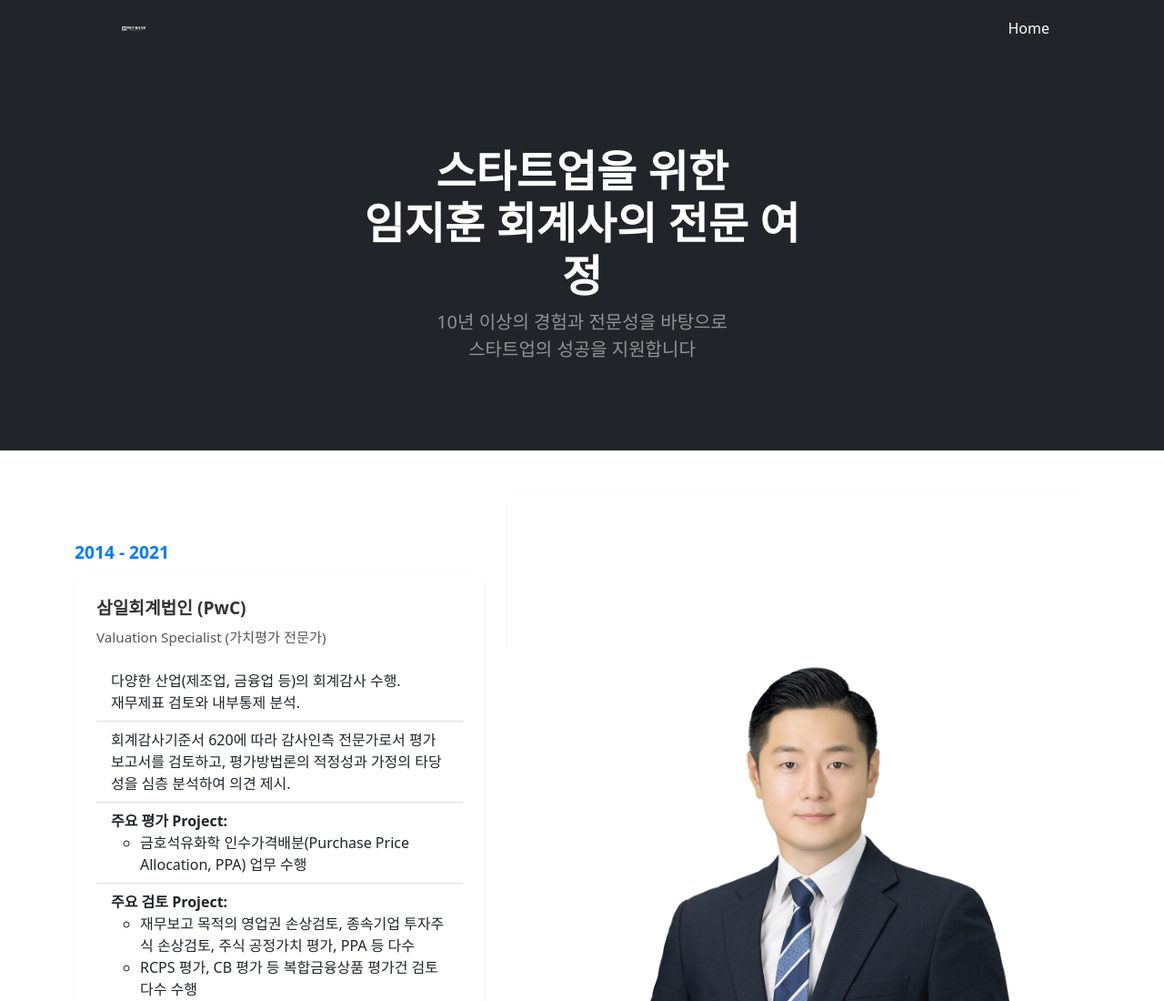
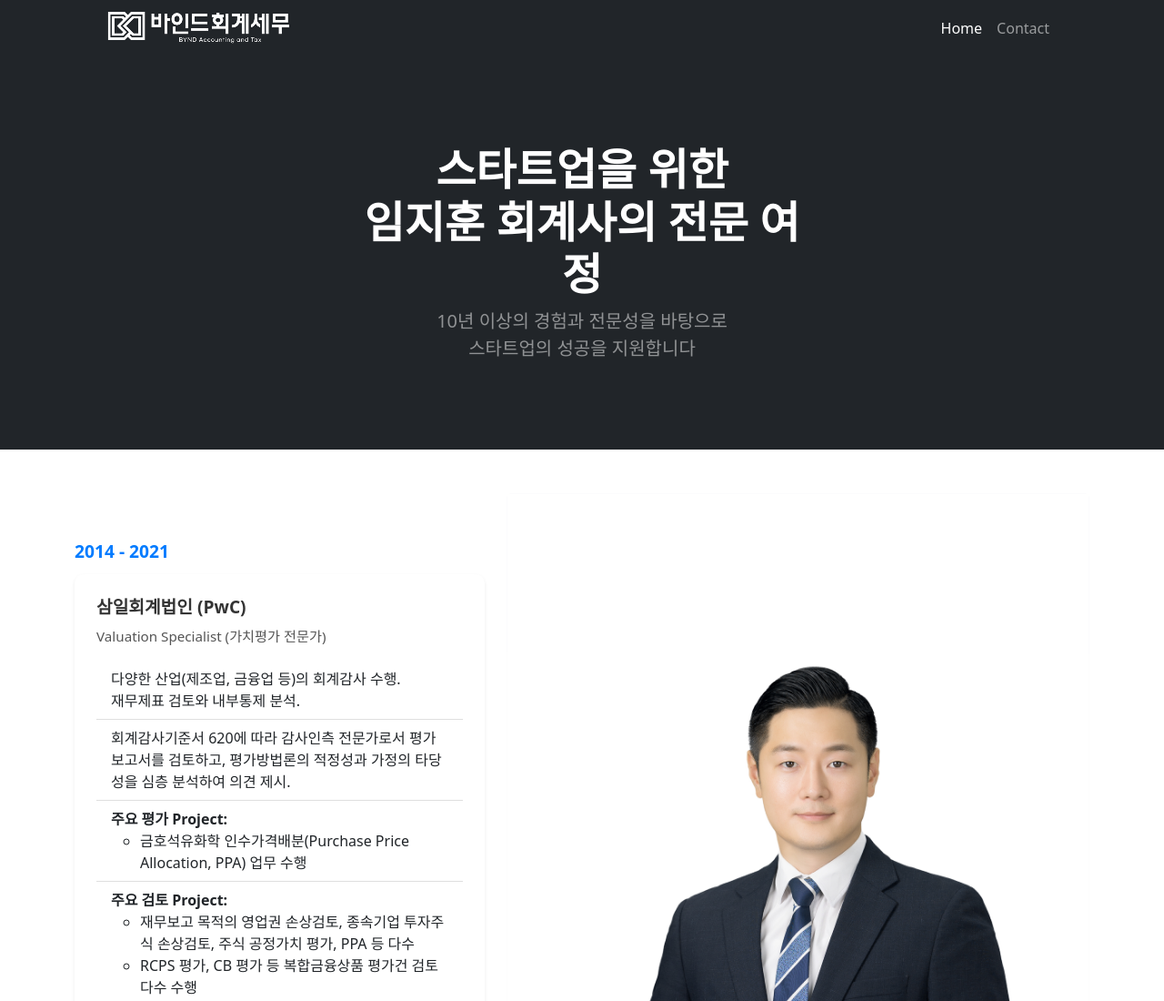
Before and after one commit to byndvalue/web, a plain HTML site: page about.html in a window 1280 px wide. Shown: the top 1100 px of the page at 91% size. Drawn offline with nearby package versions, Linux system fonts and the light colour scheme.

Commit message:
2024-12-14

```diff
--- a/about.html
+++ b/about.html
@@ -59,12 +59,13 @@
         <nav class="navbar navbar-expand-lg navbar-dark bg-dark">
             <div class="container px-5">
                 <a class="navbar-brand" href="https://www.byndtax.com/" target="_blank">
-                    <img class="w-25 p-3" src="./assets/logo.png" alt="바인드회계세무">
+                    <img class="navbar-brand-logo" src="./assets/logo.png" alt="바인드회계세무">
                 </a>
                 <button class="navbar-toggler" type="button" data-bs-toggle="collapse" data-bs-target="#navbarSupportedContent" aria-controls="navbarSupportedContent" aria-expanded="false" aria-label="Toggle navigation"><span class="navbar-toggler-icon"></span></button>
                 <div class="collapse navbar-collapse" id="navbarSupportedContent">
                     <ul class="navbar-nav ms-auto mb-2 mb-lg-0">
                         <li class="nav-item"><a class="nav-link active" aria-current="page" href="./index">Home</a></li>
+                        <li class="nav-item"><a class="nav-link" href="https://docs.google.com/forms/d/e/1FAIpQLSckU8XDd42Gi-4-dygpChgDy_L1XLxTjHQwlsUXcUEH4rds7g/viewform?usp=sf_link" target="_blank">Contact</a></li>
                     </ul>
                 </div>
             </div>
```
Also changed, not shown: index.html (+1 -1 lines).
